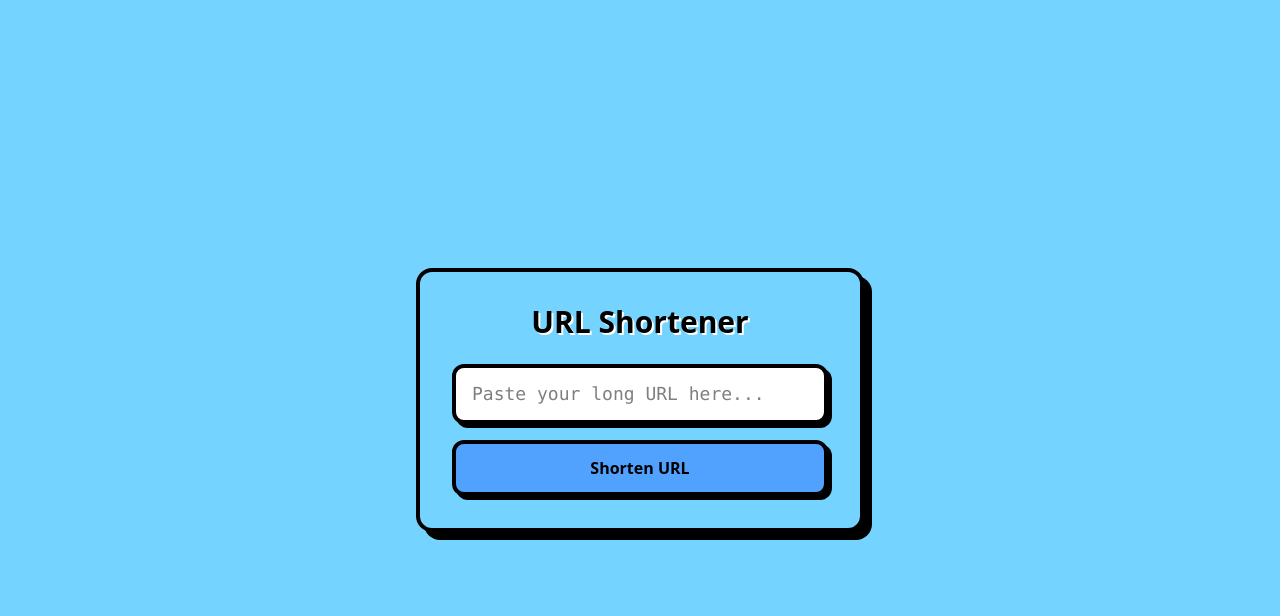
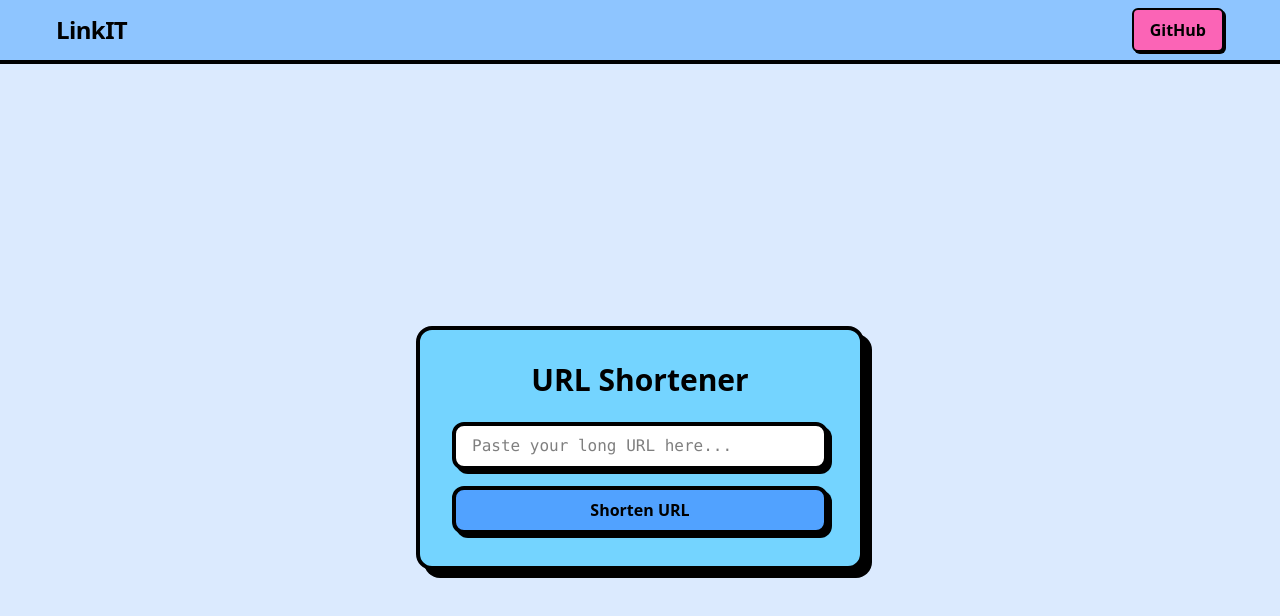
Before and after one commit to AbhayLonkar/url_shortner_frontend, a React (Vite) app: page / in a window 1280 px wide. Shown: the top 616 px of the page. Built offline with nearby package versions, Linux system fonts and the light colour scheme.

Commit message:
add UI component

```diff
--- a/src/App.jsx
+++ b/src/App.jsx
@@ -1,10 +1,14 @@
 import React from 'react';
+import Navbar from './components/Navbar';
 import UrlForm from './components/UrlForm';
 
 const App = () => {
   return (
-    <div className="min-h-screen flex items-center justify-center bg-sky-300">
-      <UrlForm />
+    <div className="min-h-screen flex flex-col items-center justify-start bg-blue-100">
+      <Navbar />
+      <div className="flex-1 flex items-center justify-center w-full">
+        <UrlForm />
+      </div>
     </div>
   );
 };
--- /dev/null
+++ b/src/components/Navbar.jsx
@@ -0,0 +1,20 @@
+import React from 'react';
+
+const Navbar = () => (
+  <nav className="w-full bg-blue-300 border-b-4 border-black  px-14 py-2 flex items-center justify-between mb-8">
+    <span className="text-2xl font-extrabold text-black tracking-tight select-none">
+      LinkIT
+    </span>
+    <a
+      href="https://github.com/" // Change to your repo or about page
+      target="_blank"
+      rel="noopener noreferrer"
+      className="bg-pink-400 border-2 border-black  shadow-[2px_2px_0_0_#000] rounded-md px-4 py-2 font-bold text-black  hover:bg-pink-300 transition-all hover:translate-x-1 hover:translate-y-1 hover:shadow"
+    >
+      GitHub
+    </a>
+  </nav>
+  // shadow-[2px_2px_0_0_#000]
+);
+
+export default Navbar;
--- a/src/components/UrlForm.jsx
+++ b/src/components/UrlForm.jsx
@@ -10,13 +10,13 @@ const UrlForm = () => {
 
   return (
     <div className="bg-sky-300 border-4 border-black rounded-2xl shadow-[8px_8px_0_0_#000] p-8 w-full max-w-md">
-      <h1 className="text-3xl font-extrabold text-black text-center mb-6 drop-shadow-[2px_2px_0_#fff]">
+      <h1 className="text-3xl font-extrabold text-black text-center mb-6">
         URL Shortener
       </h1>
       <form onSubmit={handleSubmit} className="flex flex-col gap-4">
         <input
           type="url"
-          className="px-4 py-3 rounded-xl border-4 border-black bg-white text-black font-mono text-lg shadow-[4px_4px_0_0_#000] focus:outline-none focus:ring-0"
+          className="px-4 py-2 rounded-xl border-4 border-black bg-white text-black font-mono  shadow-[4px_4px_0_0_#000] focus:outline-none focus:ring-0"
           placeholder="Paste your long URL here..."
           value={url}
           onChange={(e) => setUrl(e.target.value)}
@@ -24,7 +24,7 @@ const UrlForm = () => {
         />
         <button
           type="submit"
-          className="bg-blue-400 border-4 border-black text-black font-bold py-3 rounded-xl shadow-[4px_4px_0_0_#000] hover:bg-pink-300 hover:translate-x-1 hover:translate-y-1 transition-all hover:cursor-pointer hover:shadow"
+          className="bg-blue-400 border-4 border-black text-black font-bold py-2 rounded-xl shadow-[4px_4px_0_0_#000] hover:bg-pink-300 hover:translate-x-1 hover:translate-y-1 transition-all hover:cursor-pointer hover:shadow"
         >
           Shorten URL
         </button>
```
